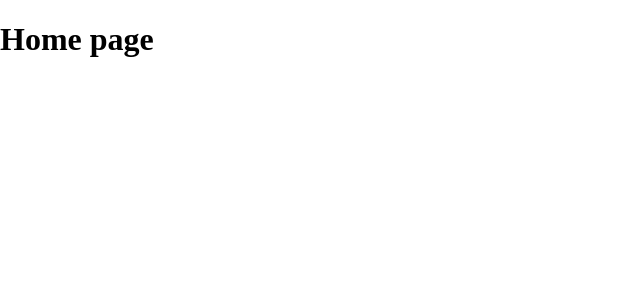
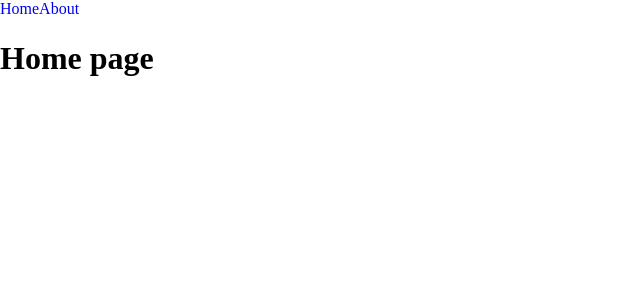
Before and after one commit to climbingirl/rick-and-morty-react, a React (Vite) app: page / in a window 1280 px wide. Shown: the top 300 px of the page, without its empty margins (0-640 px from the left). Built offline with nearby package versions, Linux system fonts and the light colour scheme.

Commit message:
feat: add header

```diff
--- a/src/App.tsx
+++ b/src/App.tsx
@@ -3,11 +3,13 @@ import Home from './pages/Home/Home';
 import NotFound from './pages/NotFound/NotFound';
 import React from 'react';
 import { Navigate, Route, Routes } from 'react-router-dom';
+import Header from './components/Header/Header';
 
 class App extends React.Component {
   render(): React.ReactNode {
     return (
       <>
+        <Header />
         <Routes>
           <Route path="/" element={<Home />} />
           <Route path="/about" element={<About />} />
--- /dev/null
+++ b/src/components/Header/Header.tsx
@@ -0,0 +1,23 @@
+import React from 'react';
+import { Link } from 'react-router-dom';
+
+class Header extends React.Component {
+  render(): React.ReactNode {
+    return (
+      <header className="header">
+        <div className="header__container container">
+          <nav className="heder__nav">
+            <Link className="nav__link" to="/">
+              Home
+            </Link>
+            <Link className="nav__link" to="about">
+              About
+            </Link>
+          </nav>
+        </div>
+      </header>
+    );
+  }
+}
+
+export default Header;
```
